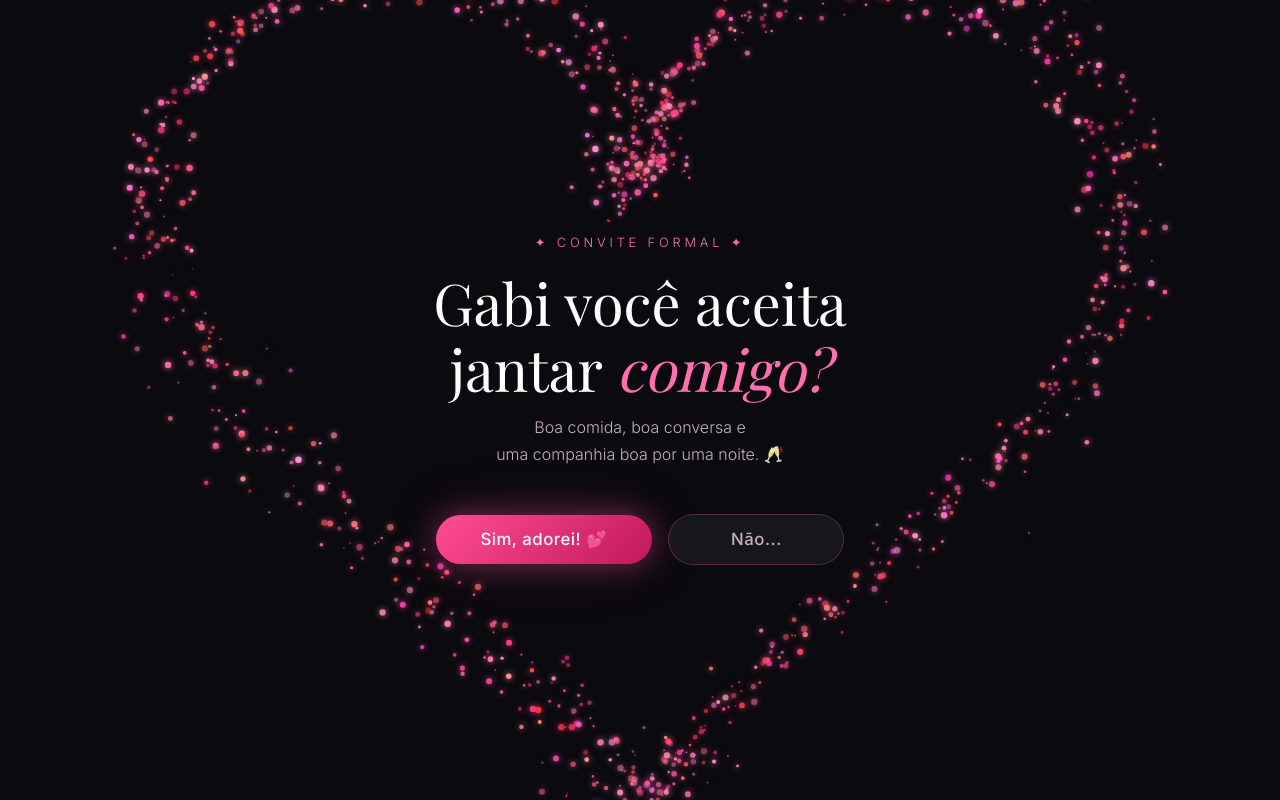
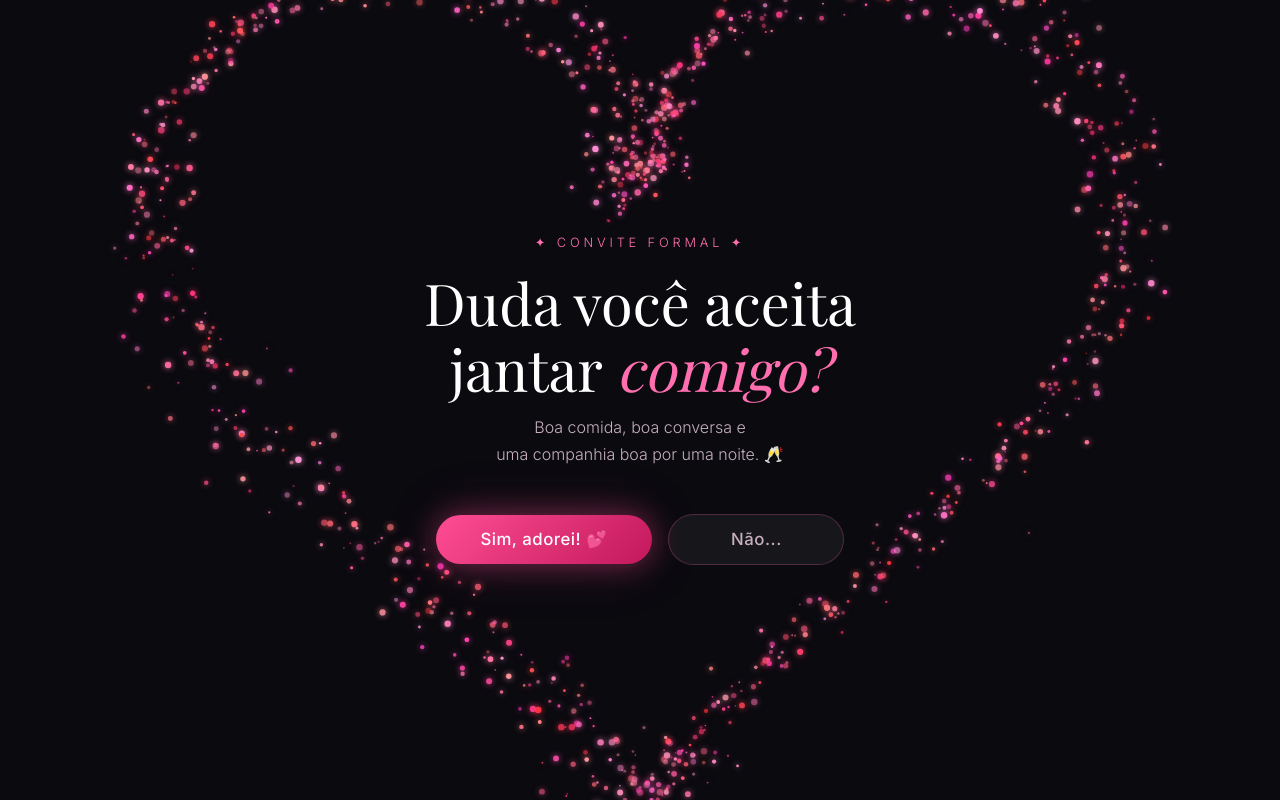
Before and after one commit to joao14160219/UNIVERSAL, a plain HTML site: page index.html in a window 1280 px wide. Drawn offline with nearby package versions, Linux system fonts and the light colour scheme; animation ran at ten frames a second; a web font is replaced by a local one.

Commit message:
Update index.html

```diff
--- a/index.html
+++ b/index.html
@@ -240,7 +240,7 @@
 <!-- SCREEN 1: INVITE -->
 <div class="screen active" id="screen-invite">
   <div class="tagline">✦ CONVITE FORMAL ✦</div>
-  <h1>Gabi você aceita<br> jantar <em>comigo?</em></h1>
+  <h1>Duda você aceita<br> jantar <em>comigo?</em></h1>
   <p>Boa comida, boa conversa e<br>uma companhia boa por uma noite. 🥂</p>
   <div class="btn-group">
     <button class="btn-yes" onclick="handleYes()">Sim, adorei! 💕</button>
```
